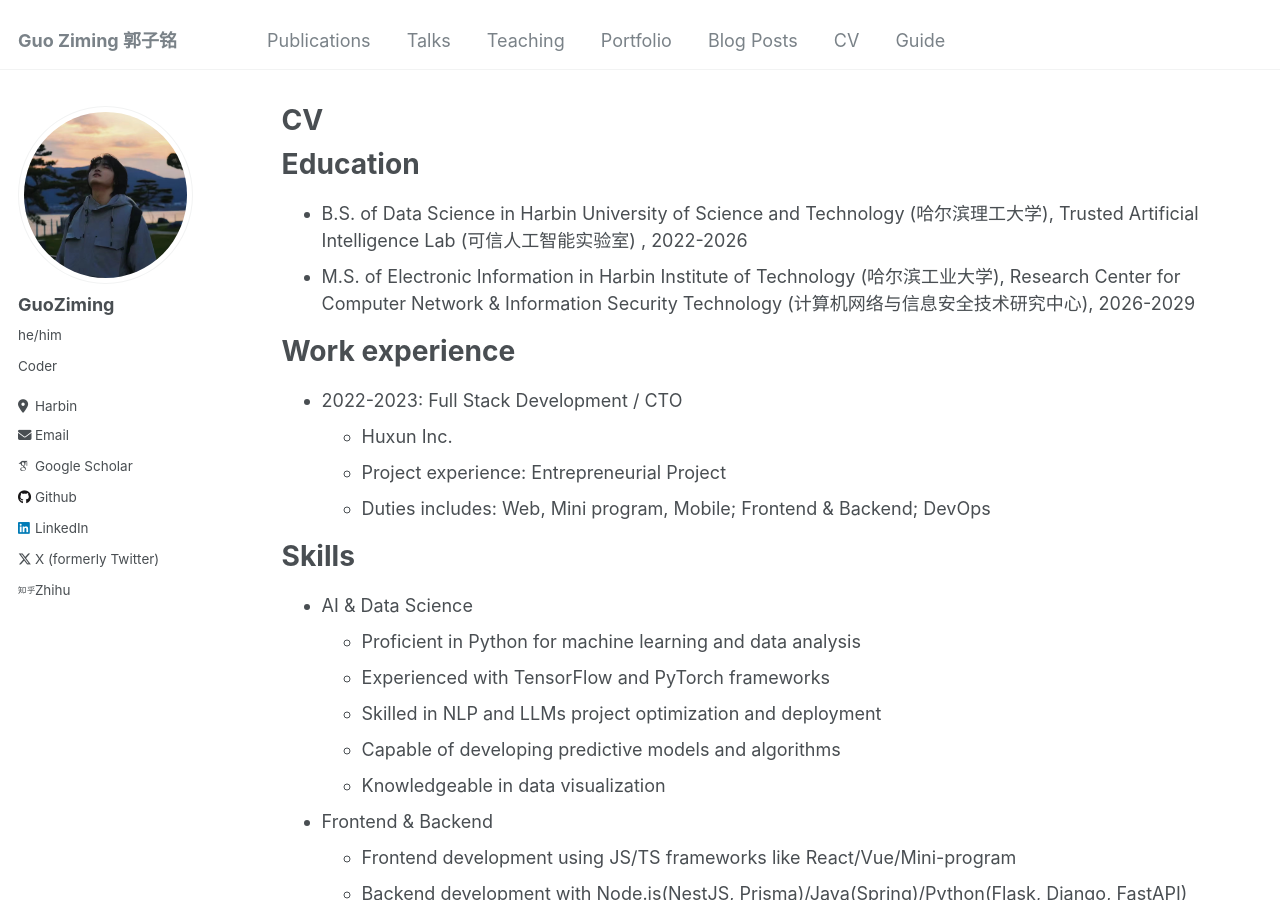
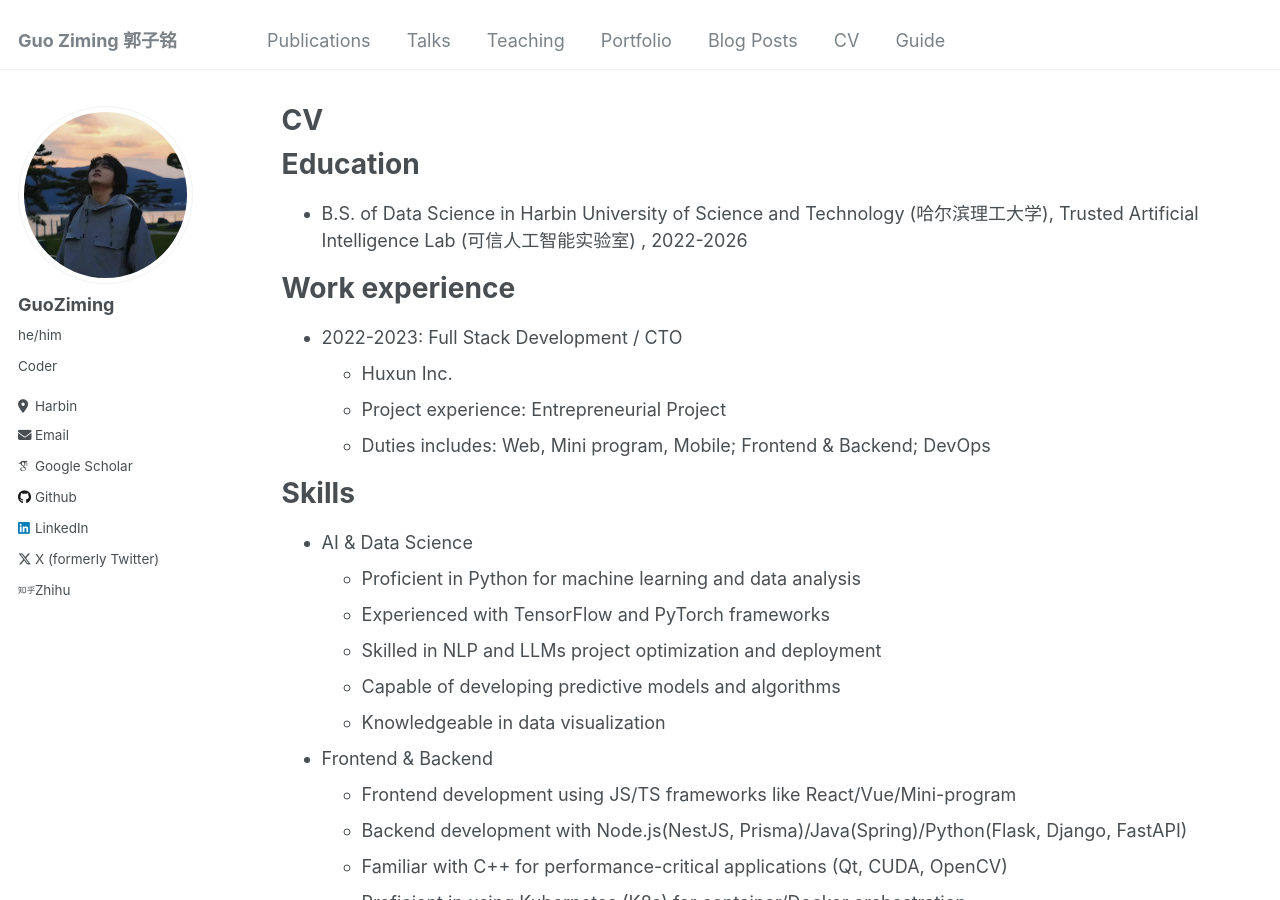
Before and after one commit to mcxiaoxiao/mcxiaoxiao.github.io, a Jekyll site: the page built from _pages/cv.md, in a window 1280 px wide and 900 px high. Built offline with Jekyll 4.4.1, drawn with Linux system fonts in a browser that asks for light colours; some web fonts are replaced.

Commit message:
Update cv.md

```diff
--- a/_pages/cv.md
+++ b/_pages/cv.md
@@ -13,7 +13,7 @@ Education
 ======
 
 * B.S. of Data Science in Harbin University of Science and Technology (哈尔滨理工大学), Trusted Artificial Intelligence Lab (可信人工智能实验室) , 2022-2026
-* M.S. of Electronic Information in Harbin Institute of Technology (哈尔滨工业大学), Research Center for Computer Network & Information Security Technology (计算机网络与信息安全技术研究中心), 2026-2029 <!-- 早日实现！！ -->
+<!--* M.S. of Electronic Information in Harbin Institute of Technology (哈尔滨工业大学), Research Center for Computer Network & Information Security Technology (计算机网络与信息安全技术研究中心), 2026-2029 -->
 
 Work experience
 ======
```
